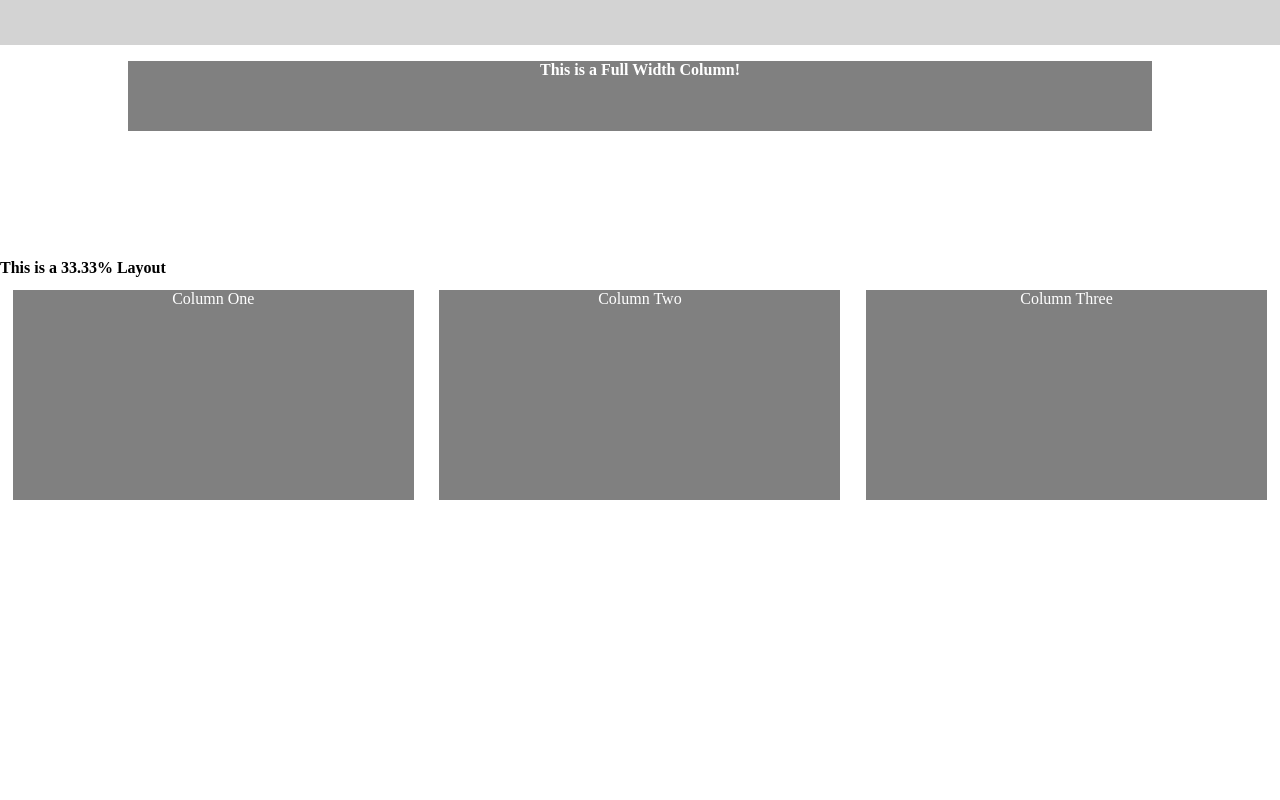
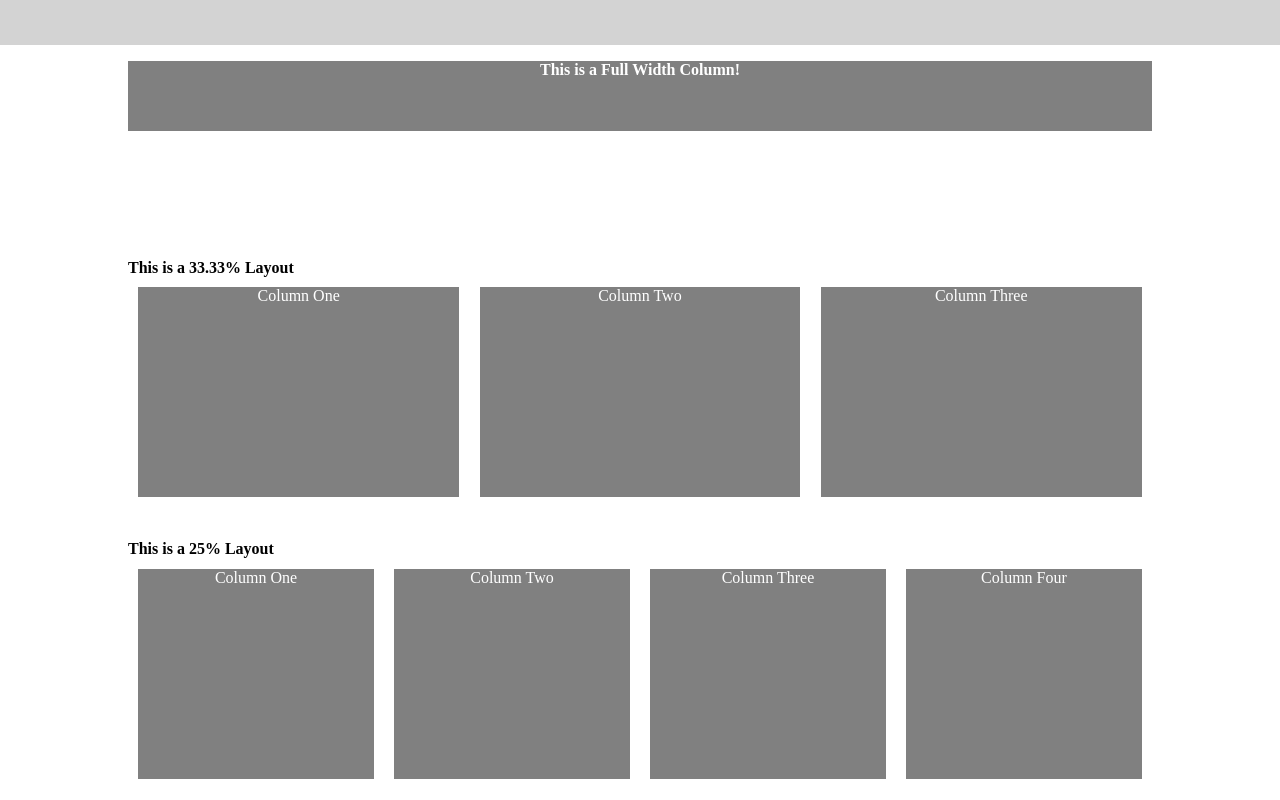
Before and after one commit to KurtSchwimmbacher/W3_Task_1, a plain HTML site: page index.html in a window 1280 px wide. Shown: the part 415-1215 px from the top of the page. Before the commit the page ends 928 px from the top, so only its background shows below. Drawn offline with Linux system fonts and the light colour scheme.

Commit message:
Add quarter columns
add code for quarter columns and fix alignment on previous columns

```diff
--- a/css/main.css
+++ b/css/main.css
@@ -54,6 +54,13 @@ h4{
     color: #ffffff;
 }
 
+/*Aligning the columns*/
+.third-col{
+    height: 260px;
+    margin-left: 10%;
+    margin-right: 10%;
+}
+
 .col-3{
     width: 31.33%;
     height: 210px;
@@ -63,3 +70,19 @@ h4{
     margin: 1%;
     float: left;
 }
+
+.quart-col{
+    height: 260px;
+    margin-left: 10%;
+    margin-right: 10%;
+}
+
+.col-4{
+    width: 23%;
+    height: 210px;
+    background-color: gray;
+    text-align: center;
+    color: #ffffff;
+    margin: 1%;
+    float: left;
+}
--- a/index.html
+++ b/index.html
@@ -50,5 +50,19 @@
         <div class="col-3">Column Three</div>
     </section>
 
+    <section class="quart-col">
+        <h4>
+            <strong> This is a 25% Layout</strong>
+        </h4>
+        <div class="col-4">Column One</div>
+
+        <div class="col-4">Column Two</div>
+
+        <div class="col-4">Column Three</div>
+
+        <div class="col-4">Column Four</div>
+
+    </section>
+
 </body>
 </html>
```
